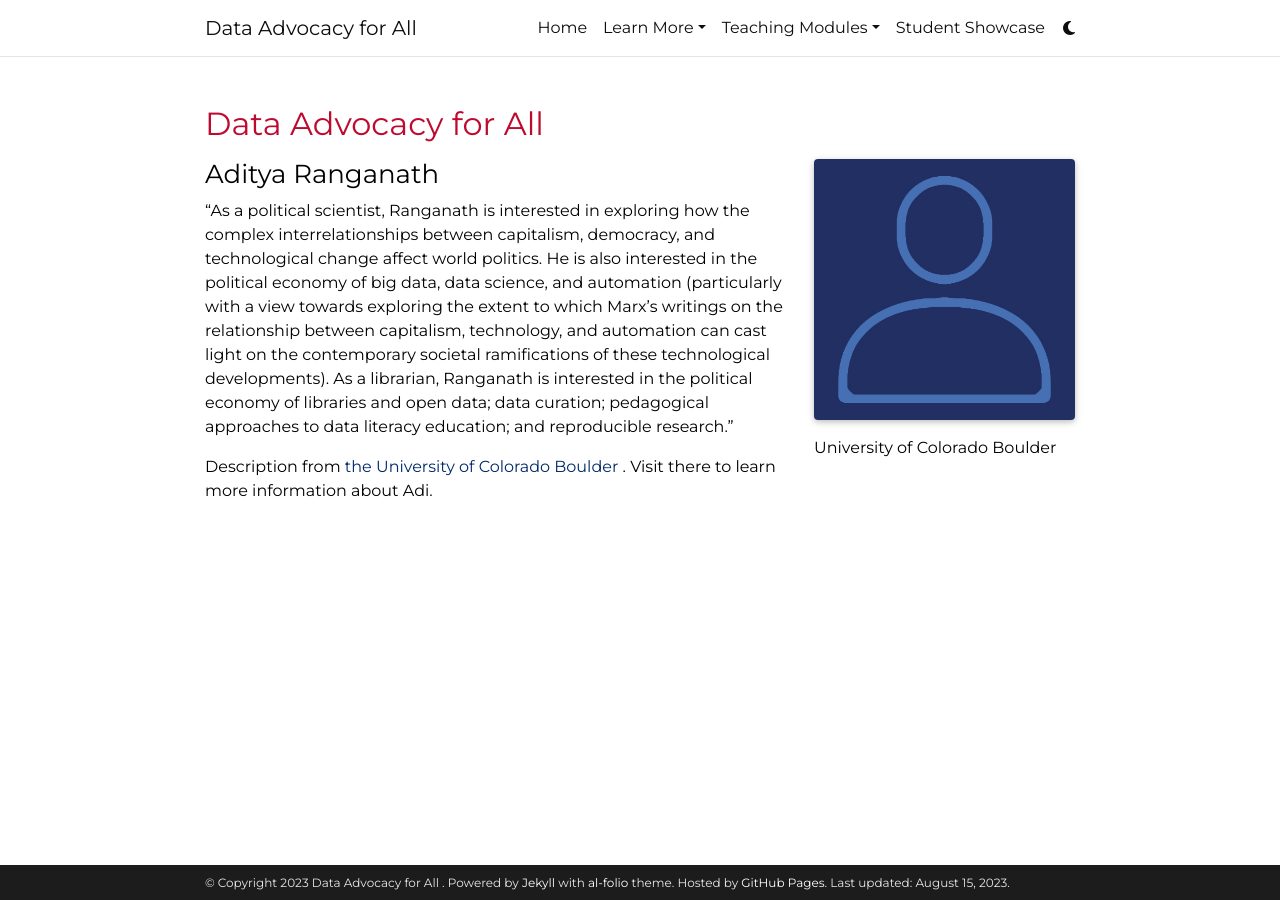
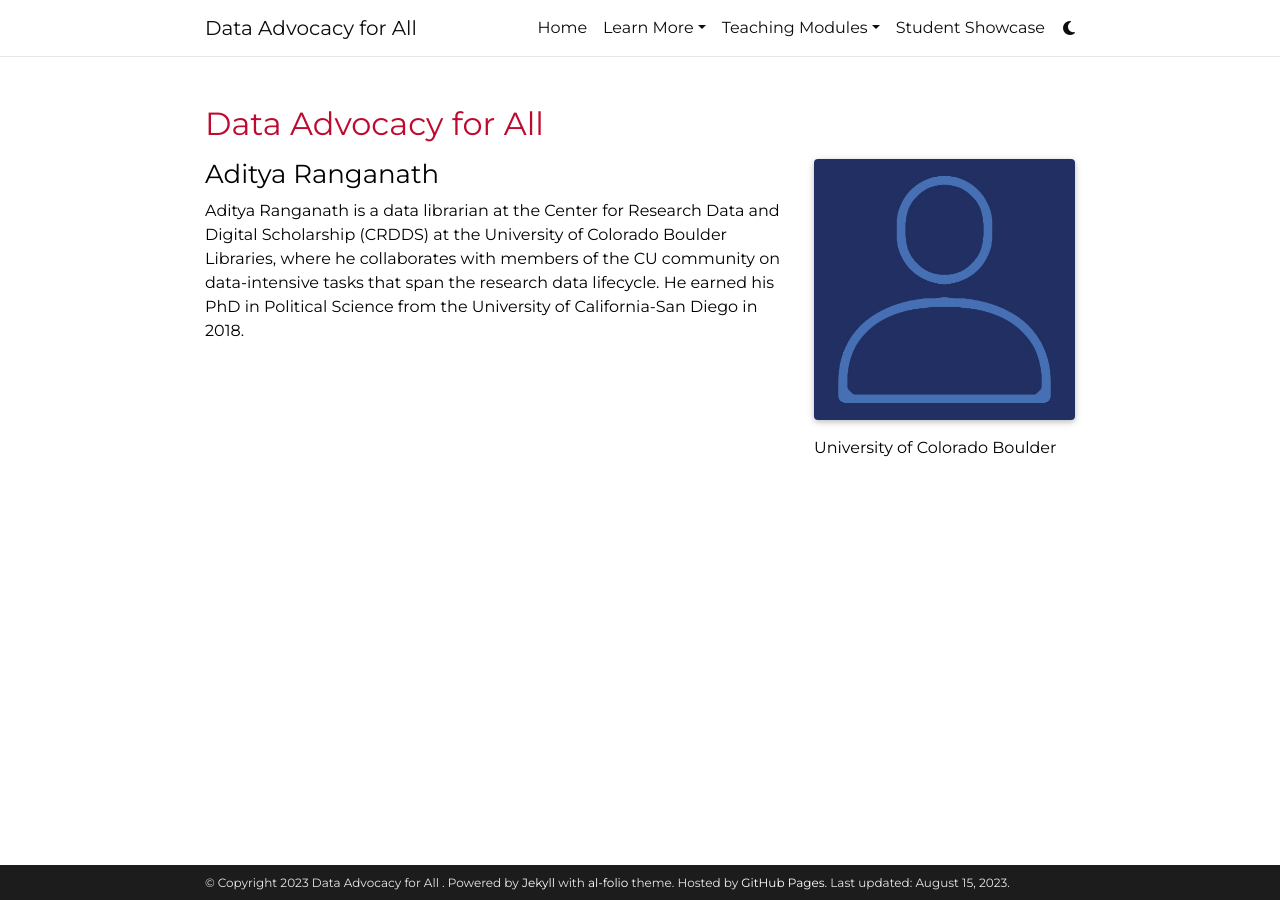
Before and after one commit to expandingthespiderverse/expandingthespiderverse.github.io, a Jekyll site: the page built from _members/ranganath.md, in a window 1280 px wide. Built offline with Jekyll 4.4.1, drawn with Linux system fonts in a browser that asks for light colours; full-size pictures stand in for the smaller copies a plugin makes; comment, search, counter and statistics services are not loaded; a style sheet for code colours, icons or effects is not loaded.

Commit message:
Update ranganath.md

```diff
--- a/_members/ranganath.md
+++ b/_members/ranganath.md
@@ -30,6 +30,4 @@
 
 ## Aditya Ranganath
 
-"As a political scientist, Ranganath is interested in exploring how the complex interrelationships between capitalism, democracy, and technological change affect world politics. He is also interested in the political economy of big data, data science, and automation (particularly with a view towards exploring the extent to which Marx's writings on the relationship between capitalism, technology, and automation can cast light on the contemporary societal ramifications of these technological developments). As a librarian, Ranganath is interested in the political economy of libraries and open data; data curation; pedagogical approaches to data literacy education; and reproducible research."
-
-Description from [the University of Colorado Boulder](https://experts.colorado.edu/display/fisid_167884) . Visit there to learn more information about Adi.
+Aditya Ranganath is a data librarian at the Center for Research Data and Digital Scholarship (CRDDS) at the University of Colorado Boulder Libraries, where he collaborates with members of the CU community on data-intensive tasks that span the research data lifecycle. He earned his PhD in Political Science from the University of California-San Diego in 2018.
```
